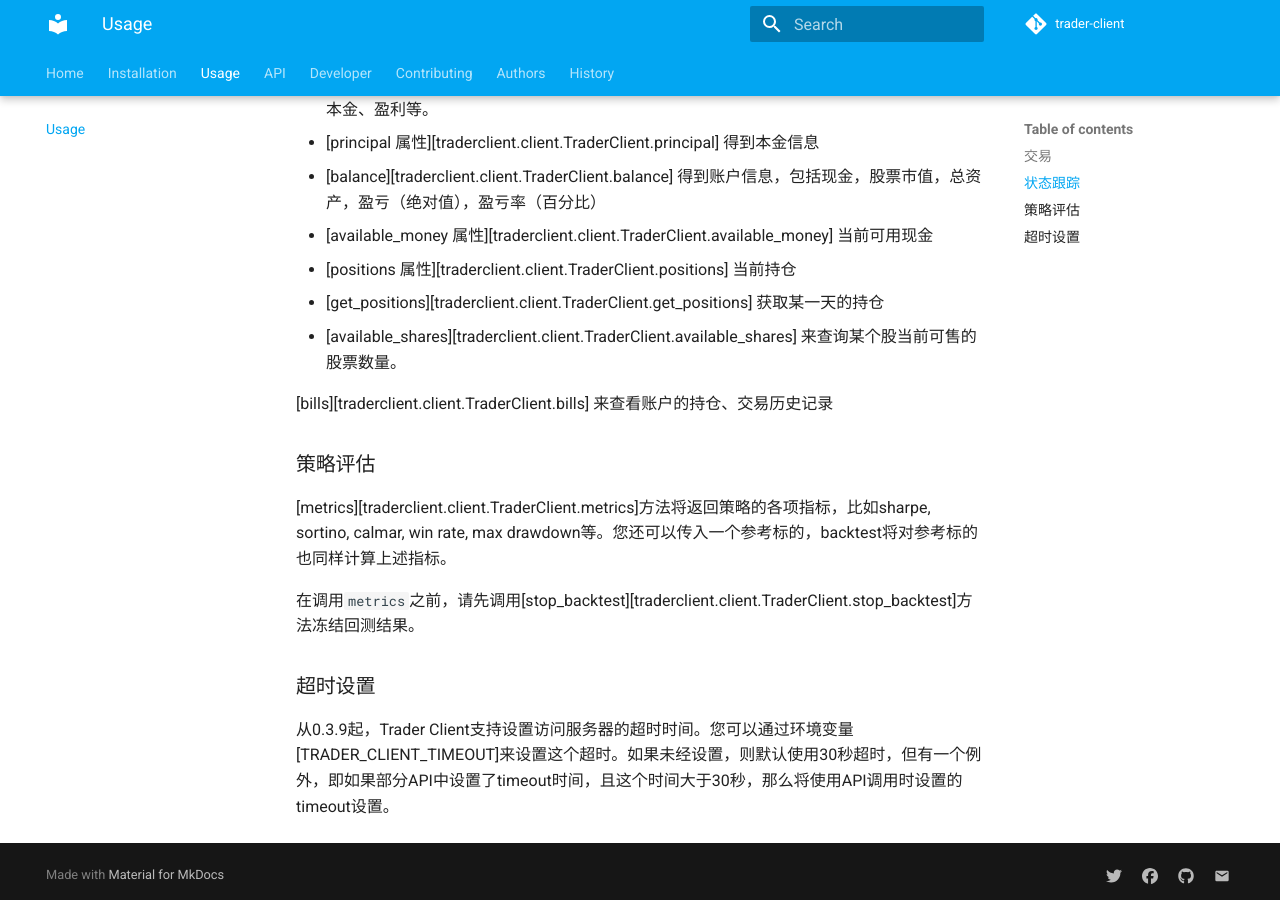
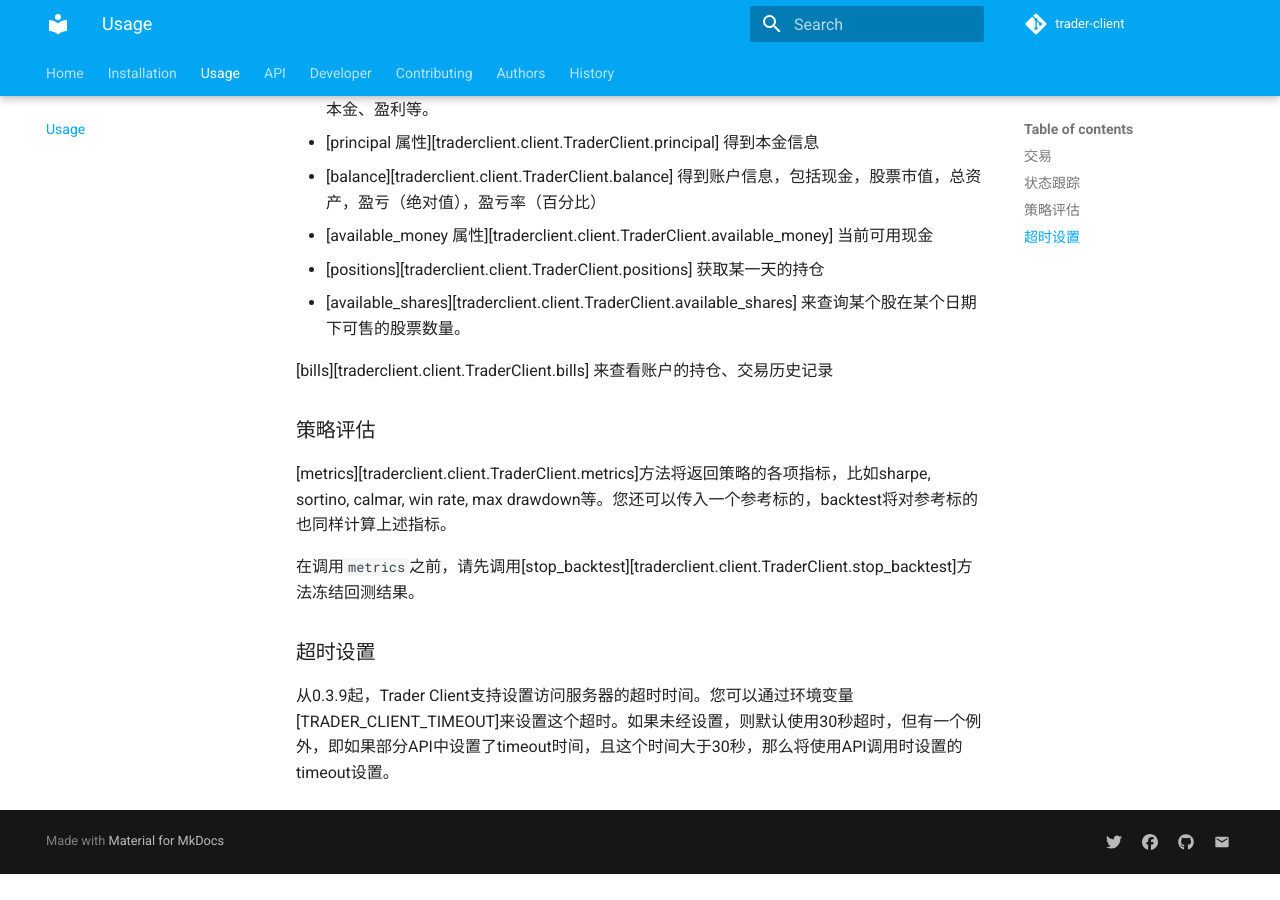
Before and after one commit to zillionare/trader-client, an MkDocs documentation site: the page built from docs/usage.md, in a window 1280 px wide and 900 px high, scrolled down 2028 px. Built offline with MkDocs 1.6.1 and Material for MkDocs 9.7.7, drawn with Linux system fonts in a browser that asks for light colours; comment, search, counter and statistics services are not loaded; the version menu is left out; after the commit the page ends 2902 px from its top, so only the background shows below that.

Commit message:
🐞 fix: available_shares在回测时可能无法返回期望数据 #22
另外将0.4.1中的部分修改，即将positions方法改为属性，增加get_positions方法进行了roll back.

另外，在回测状态下，如果对positions的调用没有传入date，则会抛出异常。

```diff
--- a/docs/usage.md
+++ b/docs/usage.md
@@ -80,9 +80,8 @@ print(r)
 * [principal 属性][traderclient.client.TraderClient.principal] 得到本金信息
 * [balance][traderclient.client.TraderClient.balance] 得到账户信息，包括现金，股票市值，总资产，盈亏（绝对值），盈亏率（百分比）
 * [available_money 属性][traderclient.client.TraderClient.available_money] 当前可用现金
-* [positions 属性][traderclient.client.TraderClient.positions] 当前持仓
-* [get_positions][traderclient.client.TraderClient.get_positions] 获取某一天的持仓
-* [available_shares][traderclient.client.TraderClient.available_shares] 来查询某个股当前可售的股票数量。
+* [positions][traderclient.client.TraderClient.positions] 获取某一天的持仓
+* [available_shares][traderclient.client.TraderClient.available_shares] 来查询某个股在某个日期下可售的股票数量。
 
 [bills][traderclient.client.TraderClient.bills] 来查看账户的持仓、交易历史记录
 ## 策略评估
--- a/pyproject.toml
+++ b/pyproject.toml
@@ -1,7 +1,7 @@
 [tool]
 [tool.poetry]
 name = "zillionare-trader-client"
-version = "0.4.1"
+version = "0.4.2"
 homepage = "https://github.com/zillionare/trader-client"
 description = "Zillionare Trader Client"
 authors = ["Aaron Yang <code@jieyu.ai>"]
```
Also changed, not shown: HISTORY.md (+4 -0 lines), 2 other files.
